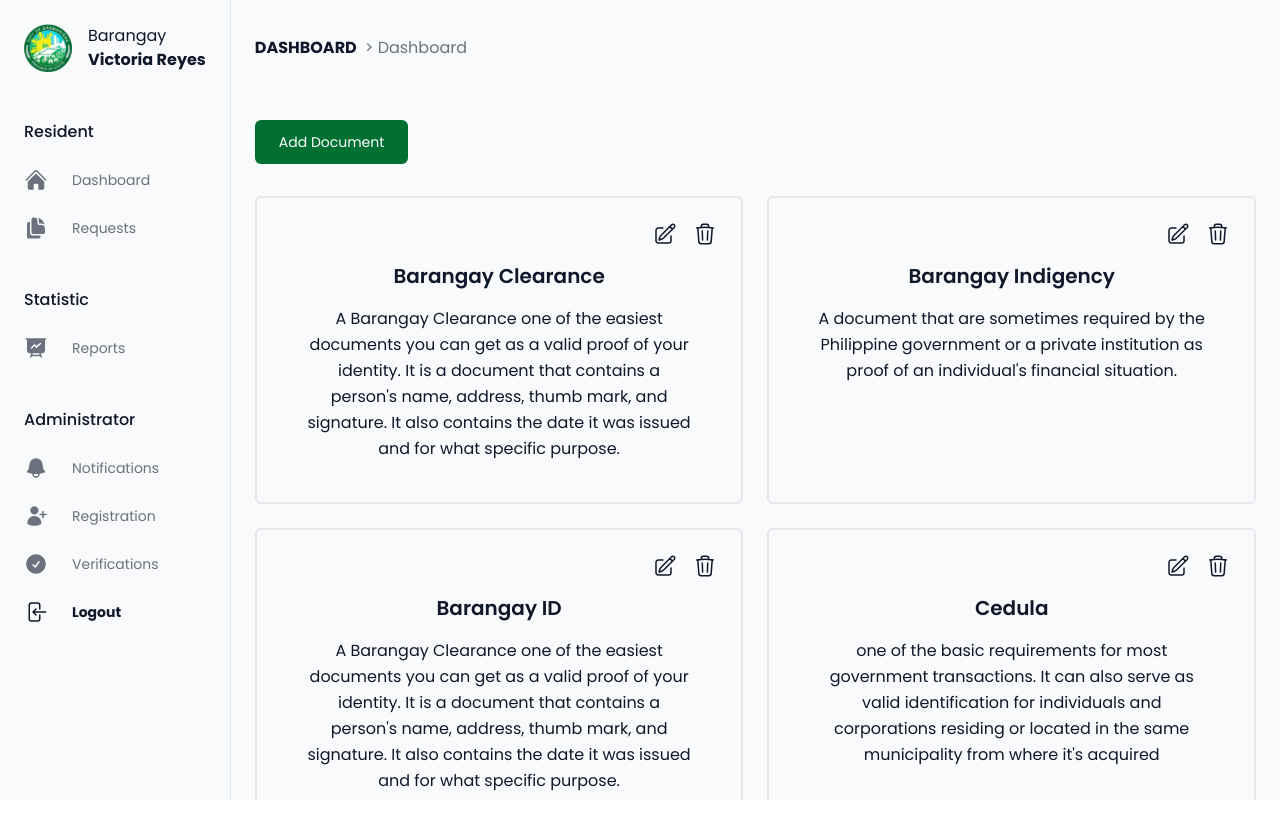
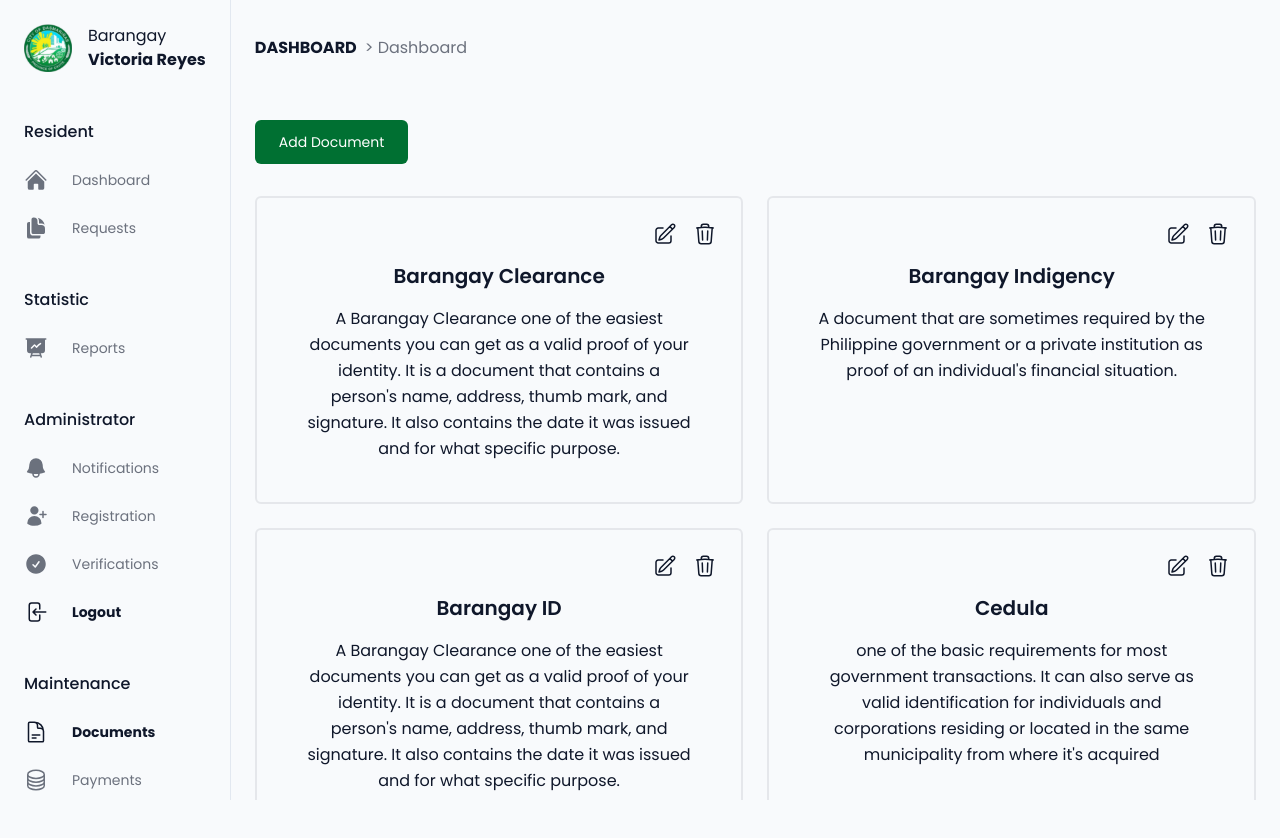
Before and after one commit to jazztinecruz/victoria-reyes, a Next.js app: page /dashboard/documents-maintenance in a window 1280 px wide. Shown: the top 838 px of the page. Before the commit the page ends 800 px from the top, so only its background shows below. Built offline with nearby package versions, Linux system fonts and the light colour scheme.

Commit message:
Add maintenance in sidebar links

```diff
--- a/app/(administrator)/layout.tsx
+++ b/app/(administrator)/layout.tsx
@@ -8,10 +8,11 @@ import {
   PresentationChartLineIcon,
   CheckCircleIcon,
   BellIcon,
-  ArrowLeftOnRectangleIcon
+  ArrowLeftOnRectangleIcon,
 } from "@heroicons/react/24/solid";
 import Links from "./links";
 import Burger from "./burger";
+import { CircleStackIcon, DocumentTextIcon } from "@heroicons/react/24/outline";
 
 const DashboardLayout = ({ children }: { children: React.ReactNode }) => {
   const links = {
@@ -54,7 +55,19 @@ const DashboardLayout = ({ children }: { children: React.ReactNode }) => {
         name: "Logout",
         href: "/",
         Icon: ArrowLeftOnRectangleIcon,
-      }
+      },
+    ],
+    maintenance: [
+      {
+        name: "Documents",
+        href: "/dashboard/documents-maintenance",
+        Icon: DocumentTextIcon,
+      },
+      {
+        name: "Payments",
+        href: "/dashboard/payments-maintenance",
+        Icon: CircleStackIcon,
+      },
     ],
   };
 
@@ -87,6 +100,7 @@ const DashboardLayout = ({ children }: { children: React.ReactNode }) => {
             <Links name="Resident" list={links.residents} />
             <Links name="Statistic" list={links.statistics} />
             <Links name="Administrator" list={links.administrator} />
+            <Links name="Maintenance" list={links.maintenance} />
           </nav>
           {/* Burger Menu */}
           <Burger />
```
